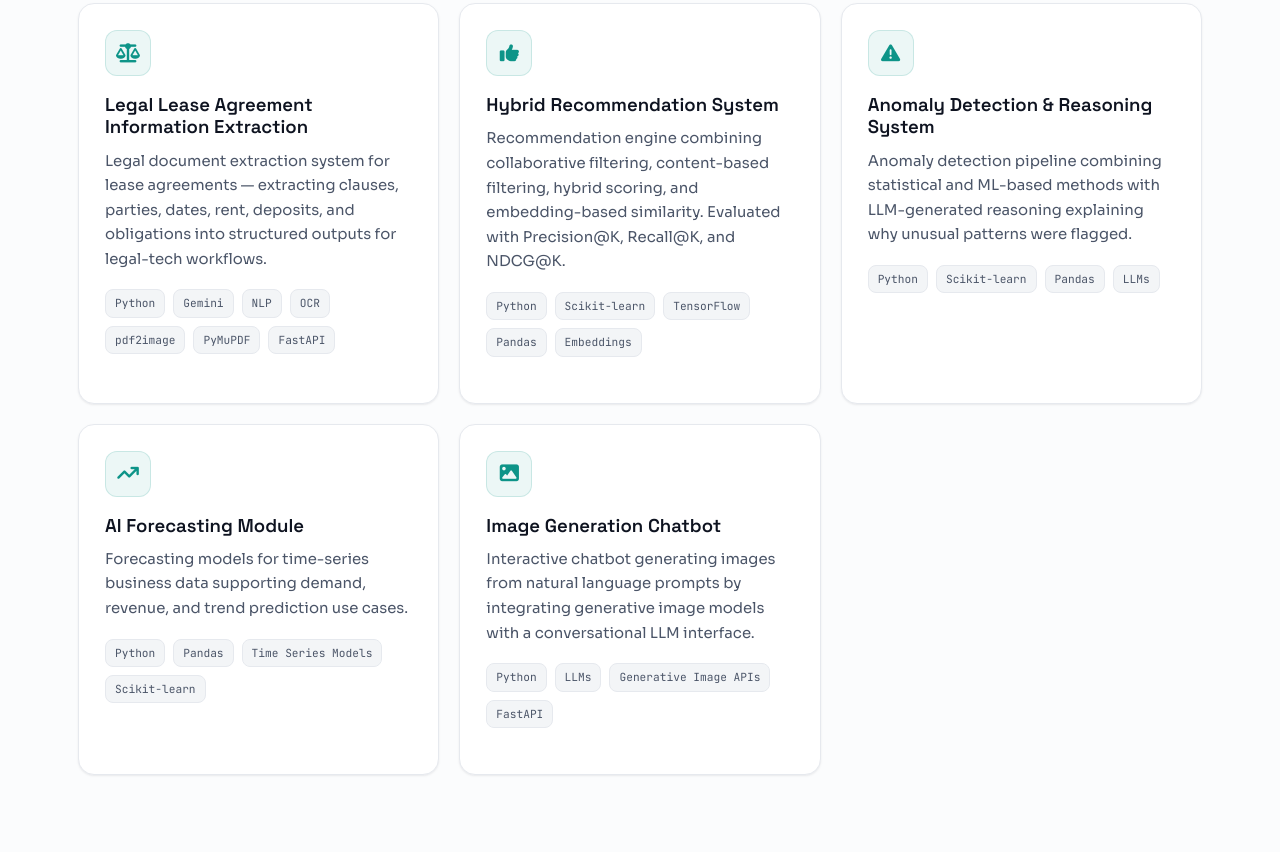
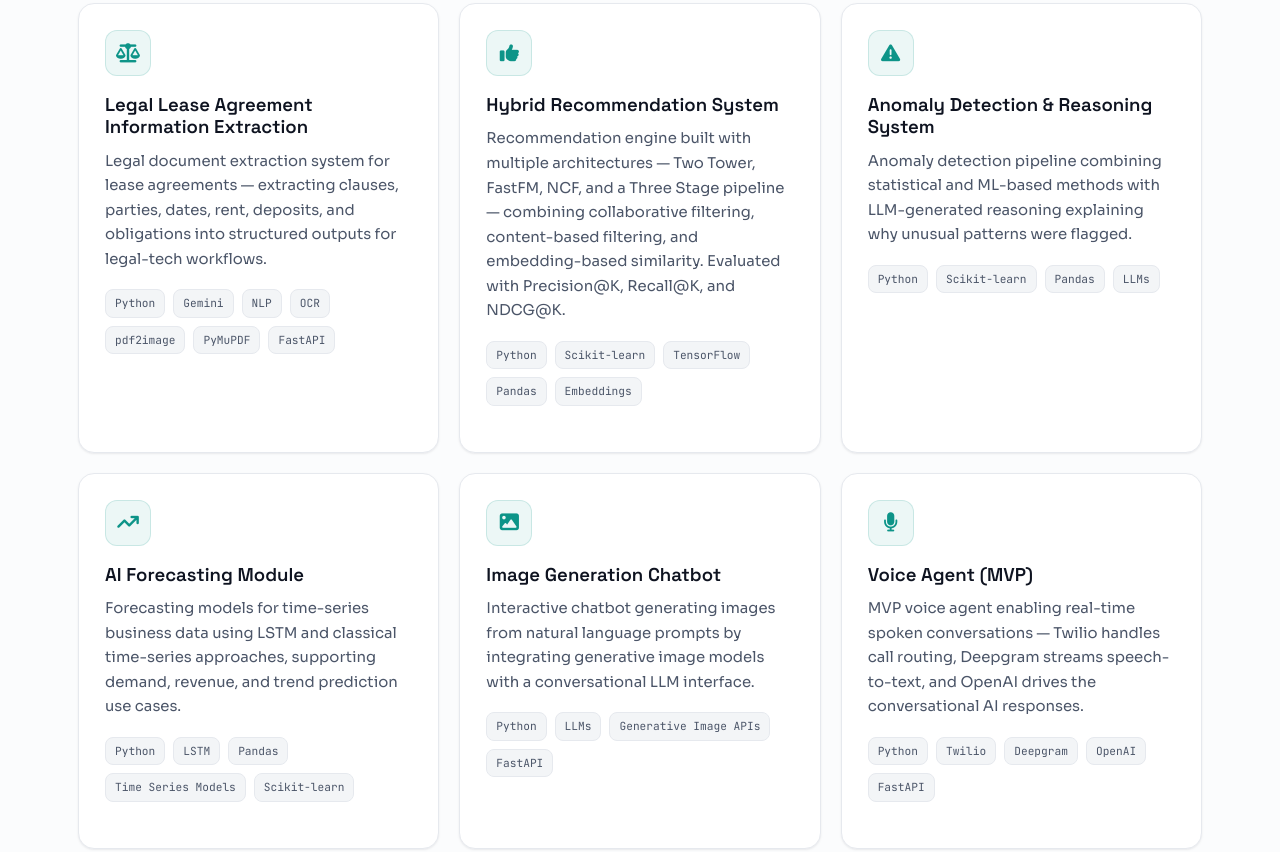
Before and after one commit to Sujal-Rajbhandari/portfolio, a plain HTML site: page index.html in a window 1280 px wide. Shown: the part 4634-5486 px from the top of the page. Drawn offline with Linux system fonts and the light colour scheme.

Commit message:
Add Voice Agent and Object Detection projects; update existing project details
- Added Voice Agent (MVP) project: Twilio, Deepgram, OpenAI
- Added Object Detection project: YOLOv8, OpenCV, PyTorch
- Hybrid Recommendation System: added Two Tower, FastFM, NCF, Three Stage
- AI Forecasting Module: added LSTM to tech stack and description

Co-Authored-By: Claude Sonnet 4.6 <noreply@anthropic.com>

```diff
--- a/index.html
+++ b/index.html
@@ -620,10 +620,12 @@ const projects=[
   {icon:"fa-chart-column",name:"MCP-Based AI Business Analytics Chatbot",tech:["Python","MCP","LangGraph","LangChain","OpenAI","Gemini","FastAPI"],desc:"Chatbot using MCP server architecture to fetch business data dynamically and answer analytical queries with KPIs, trends, insights, and chart-ready outputs."},
   {icon:"fa-file-invoice",name:"AI-Powered Invoice Extraction System",tech:["Python","Gemini","OpenAI","Tesseract OCR","Pydantic","FastAPI","AWS"],desc:"End-to-end LLM-based extraction system processing unstructured PDFs and images into validated structured JSON via REST API endpoints."},
   {icon:"fa-scale-balanced",name:"Legal Lease Agreement Information Extraction",tech:["Python","Gemini","NLP","OCR","pdf2image","PyMuPDF","FastAPI"],desc:"Legal document extraction system for lease agreements — extracting clauses, parties, dates, rent, deposits, and obligations into structured outputs for legal-tech workflows."},
-  {icon:"fa-thumbs-up",name:"Hybrid Recommendation System",tech:["Python","Scikit-learn","TensorFlow","Pandas","Embeddings"],desc:"Recommendation engine combining collaborative filtering, content-based filtering, hybrid scoring, and embedding-based similarity. Evaluated with Precision@K, Recall@K, and NDCG@K."},
+  {icon:"fa-thumbs-up",name:"Hybrid Recommendation System",tech:["Python","Scikit-learn","TensorFlow","Pandas","Embeddings"],desc:"Recommendation engine built with multiple architectures — Two Tower, FastFM, NCF, and a Three Stage pipeline — combining collaborative filtering, content-based filtering, and embedding-based similarity. Evaluated with Precision@K, Recall@K, and NDCG@K."},
   {icon:"fa-triangle-exclamation",name:"Anomaly Detection & Reasoning System",tech:["Python","Scikit-learn","Pandas","LLMs"],desc:"Anomaly detection pipeline combining statistical and ML-based methods with LLM-generated reasoning explaining why unusual patterns were flagged."},
-  {icon:"fa-arrow-trend-up",name:"AI Forecasting Module",tech:["Python","Pandas","Time Series Models","Scikit-learn"],desc:"Forecasting models for time-series business data supporting demand, revenue, and trend prediction use cases."},
-  {icon:"fa-image",name:"Image Generation Chatbot",tech:["Python","LLMs","Generative Image APIs","FastAPI"],desc:"Interactive chatbot generating images from natural language prompts by integrating generative image models with a conversational LLM interface."}
+  {icon:"fa-arrow-trend-up",name:"AI Forecasting Module",tech:["Python","LSTM","Pandas","Time Series Models","Scikit-learn"],desc:"Forecasting models for time-series business data using LSTM and classical time-series approaches, supporting demand, revenue, and trend prediction use cases."},
+  {icon:"fa-image",name:"Image Generation Chatbot",tech:["Python","LLMs","Generative Image APIs","FastAPI"],desc:"Interactive chatbot generating images from natural language prompts by integrating generative image models with a conversational LLM interface."},
+  {icon:"fa-microphone",name:"Voice Agent (MVP)",tech:["Python","Twilio","Deepgram","OpenAI","FastAPI"],desc:"MVP voice agent enabling real-time spoken conversations — Twilio handles call routing, Deepgram streams speech-to-text, and OpenAI drives the conversational AI responses."},
+  {icon:"fa-eye",name:"Object Detection System",tech:["Python","YOLOv8","OpenCV","PyTorch"],desc:"Real-time object detection system identifying and classifying objects in video streams with bounding boxes and confidence scores."}
 ];
 const grid=document.getElementById('projGrid');
 grid.innerHTML=projects.map((p,i)=>`
```
